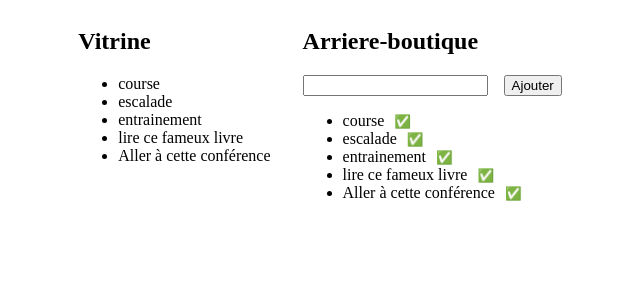
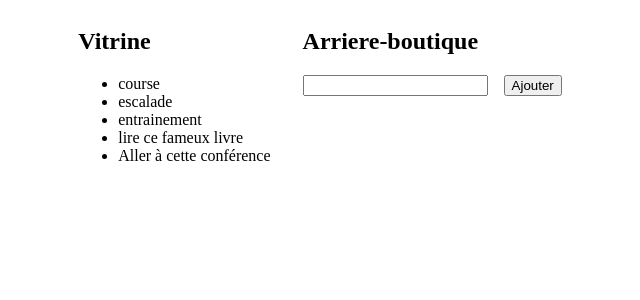
Before and after one commit to BorisBlngr/using-angular-signal, an Angular app: page / in a window 1280 px wide. Shown: the top 300 px of the page, without its empty margins (320-960 px from the left). Built offline with nearby package versions, Linux system fonts and the light colour scheme.

Commit message:
signal ajout

```diff
--- a/src/app/arriere-boutique/arriere-boutique.component.html
+++ b/src/app/arriere-boutique/arriere-boutique.component.html
@@ -6,7 +6,7 @@
 </form>
 
 <ul>
-  @for (aFaire of aFaireListe; track aFaire; let index = $index) {
+  @for (aFaire of aFaireListeSignal(); track aFaire; let index = $index) {
     <li>
       {{ aFaire }}
       <button (click)="fait(index)">✅</button>
--- a/src/app/arriere-boutique/arriere-boutique.component.ts
+++ b/src/app/arriere-boutique/arriere-boutique.component.ts
@@ -1,4 +1,4 @@
-import {Component, Input} from '@angular/core';
+import {Component, Input, signal, WritableSignal} from '@angular/core';
 import {FormsModule} from '@angular/forms';
 
 @Component({
@@ -13,9 +13,12 @@ import {FormsModule} from '@angular/forms';
 export class ArriereBoutiqueComponent {
   aFaireInput: string = '';
   @Input() aFaireListe: string[] = [];
+  @Input() aFaireListeSignal: WritableSignal<string[]> = signal([]);
 
   ajouterDansLaListe() {
     this.aFaireListe.push(this.aFaireInput);
+    this.aFaireListeSignal
+      .update(liste => [...liste, this.aFaireInput]);
     this.aFaireInput = '';
   }
 
```
